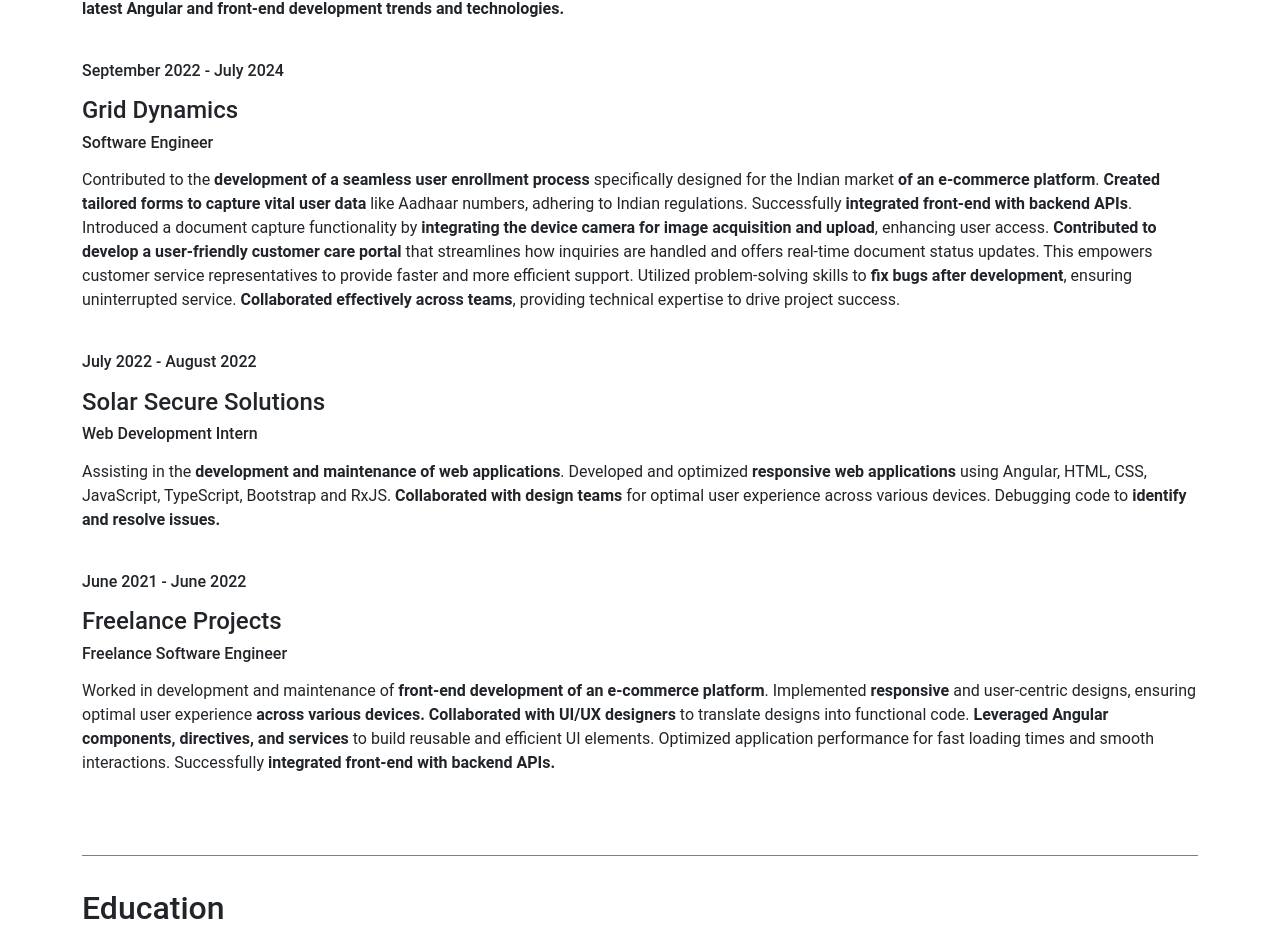
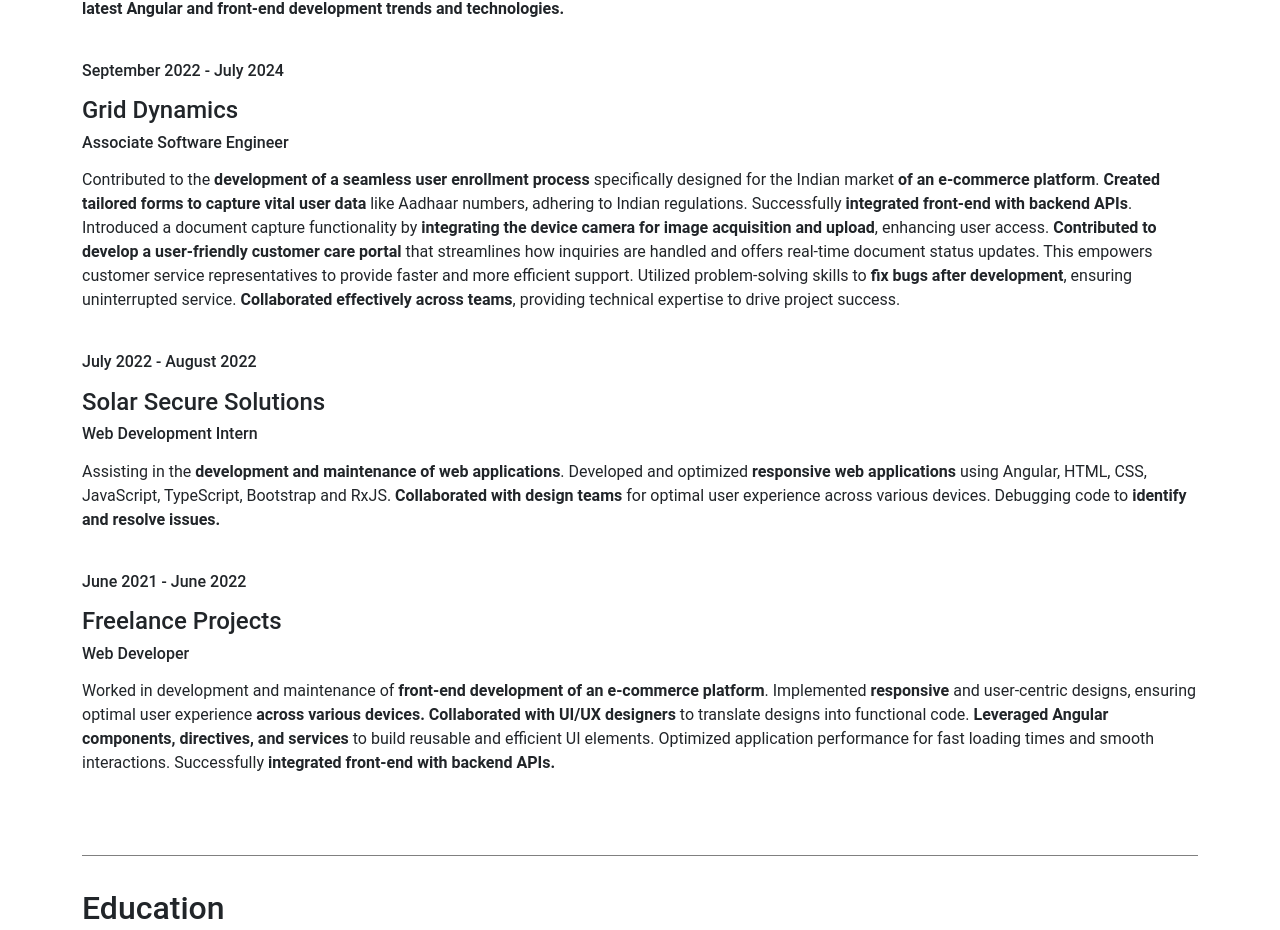
Before and after one commit to BarathRaj27499/portfolio, an Angular app: page /about-me in a window 1280 px wide. Shown: the part 1880-2810 px from the top of the page. Built offline with nearby package versions, Linux system fonts and the light colour scheme.

Commit message:
issue fix commit

```diff
--- a/src/app/about-me/about-me.component.html
+++ b/src/app/about-me/about-me.component.html
@@ -71,7 +71,7 @@
         <div [@fadeInFromLeft] class="row">
             <h6 class="font-weight-500 mt-4">September 2022 - July 2024</h6>
             <h4 class="mt-2">Grid Dynamics</h4>
-            <h6>Software Engineer</h6>
+            <h6>Associate Software Engineer</h6>
             <p class="mt-2">Contributed to the <b>development of a seamless user enrollment process</b> specifically designed for the Indian market <b>of an e-commerce platform</b>. <b>Created tailored forms to capture vital user data</b> like Aadhaar numbers, adhering to Indian regulations. Successfully <b>integrated front-end with backend APIs</b>. Introduced a document capture functionality by <b>integrating the device camera for image acquisition and upload</b>, enhancing user access. <b>Contributed to develop a user-friendly customer care portal</b> that streamlines how inquiries are handled and offers real-time document status updates. This empowers customer service representatives to provide faster and more efficient support. Utilized problem-solving skills to <b>fix bugs after development</b>, ensuring uninterrupted service. <b>Collaborated effectively across teams</b>, providing technical expertise to drive project success.</p>
         </div>
         <div [@fadeInFromRight] class="row">
@@ -83,7 +83,7 @@
         <div [@fadeInFromLeft] class="row">
             <h6 class="font-weight-500 mt-4">June 2021 - June 2022</h6>
             <h4 class="mt-2">Freelance Projects</h4>
-            <h6>Freelance Software Engineer</h6>
+            <h6>Web Developer</h6>
             <p class="mt-2">Worked in development and maintenance of <b>front-end development of an e-commerce platform</b>. Implemented <b>responsive</b> and user-centric designs, ensuring optimal user experience <b>across various devices. Collaborated with UI/UX designers</b> to translate designs into functional code. <b>Leveraged Angular components, directives, and services</b> to build reusable and efficient UI elements. Optimized application performance for fast loading times and smooth interactions. Successfully <b>integrated front-end with backend APIs.</b></p>
         </div>
     </div>
```
